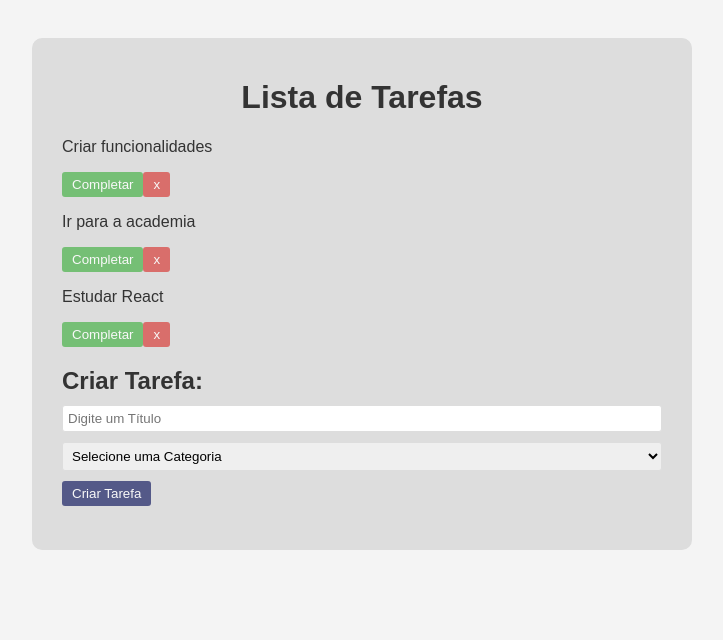
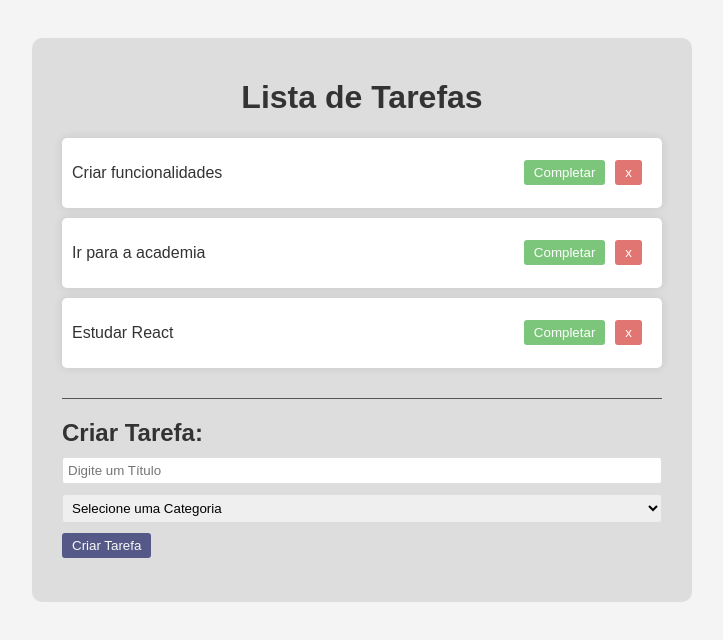
Before and after one commit to Coimbra777/Todo-list-React, a React (Vite) app: page / in a window 1280 px wide. Shown: the top 640 px of the page, without its empty margins (6-729 px from the left). Built offline with nearby package versions, Linux system fonts and the light colour scheme.

Commit message:
Criação função para adicionar os todos/ Estilização do layout do programa

```diff
--- a/src/App.css
+++ b/src/App.css
@@ -14,6 +14,23 @@
   background-color: #ddd;
   padding: 20px 30px;
   border-radius: 10px;
+}
+
+.todo-list {
+  margin-bottom: 20px;
+  padding-bottom: 20px;
+  border-bottom: 1px solid #555;
+}
+
+.todo {
+  background-color: #fff;
+  box-shadow: 0 0 10px rgba(0, 0, 0, 0.1);
+  padding: 10px;
+  margin-bottom: 10px;
+  border-radius: 5px;
+  display: flex;
+  justify-content: space-between;
+  align-items: center;
 }
 
 h1 {
@@ -35,7 +52,7 @@
 button {
   background-color: #333974;
   padding: 5px 10px;
-
+  margin-right: 10px;
   color: #fff;
   border: none;
   border-radius: 3px;
--- a/src/App.jsx
+++ b/src/App.jsx
@@ -28,6 +28,21 @@
     },
   ]);
 
+  // função cria um novo array com id aleatório
+  const addTodo = (text, category) => {
+    const newTodos = [
+      ...todos,
+      {
+        id: Math.floor(Math.random() * 1000),
+        text,
+        category,
+        isCompleted: false,
+      },
+    ];
+
+    setTodos(newTodos);
+  };
+
   return (
     <div className="app">
       <h1>Lista de Tarefas</h1>
@@ -36,7 +51,7 @@
           <Todo key={todo.id} todo={todo} />
         ))}
       </div>
-      <TodoForm />
+      <TodoForm addTodo={addTodo} />
     </div>
   );
 }
--- a/src/components/TodoForm.jsx
+++ b/src/components/TodoForm.jsx
@@ -1,6 +1,6 @@
 import { useState } from "react";
 
-const TodoForm = () => {
+const TodoForm = ({ addTodo }) => {
   const [value, setValue] = useState("");
   const [category, setCategory] = useState("");
 
@@ -9,11 +9,11 @@
     e.preventDefault();
     // validação para dados nulos
     if (!value || !category) return;
-    // enviar os valores do input pra api
+    // adiciona os todos
+    addTodo(value, category);
     // limpa os campos
     setValue("");
     setCategory("");
-    console.log(value, category);
   };
 
   return (
```
